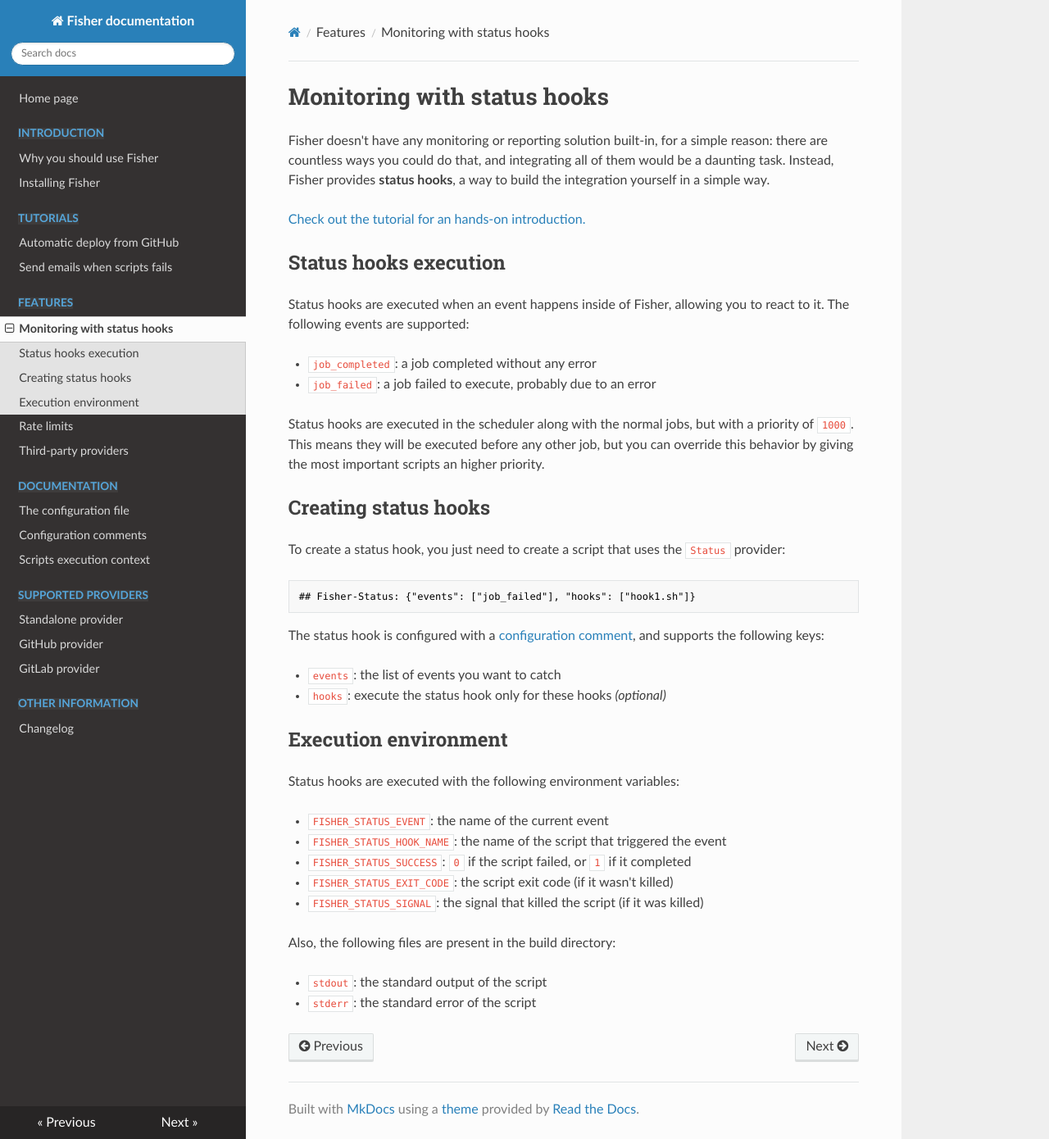
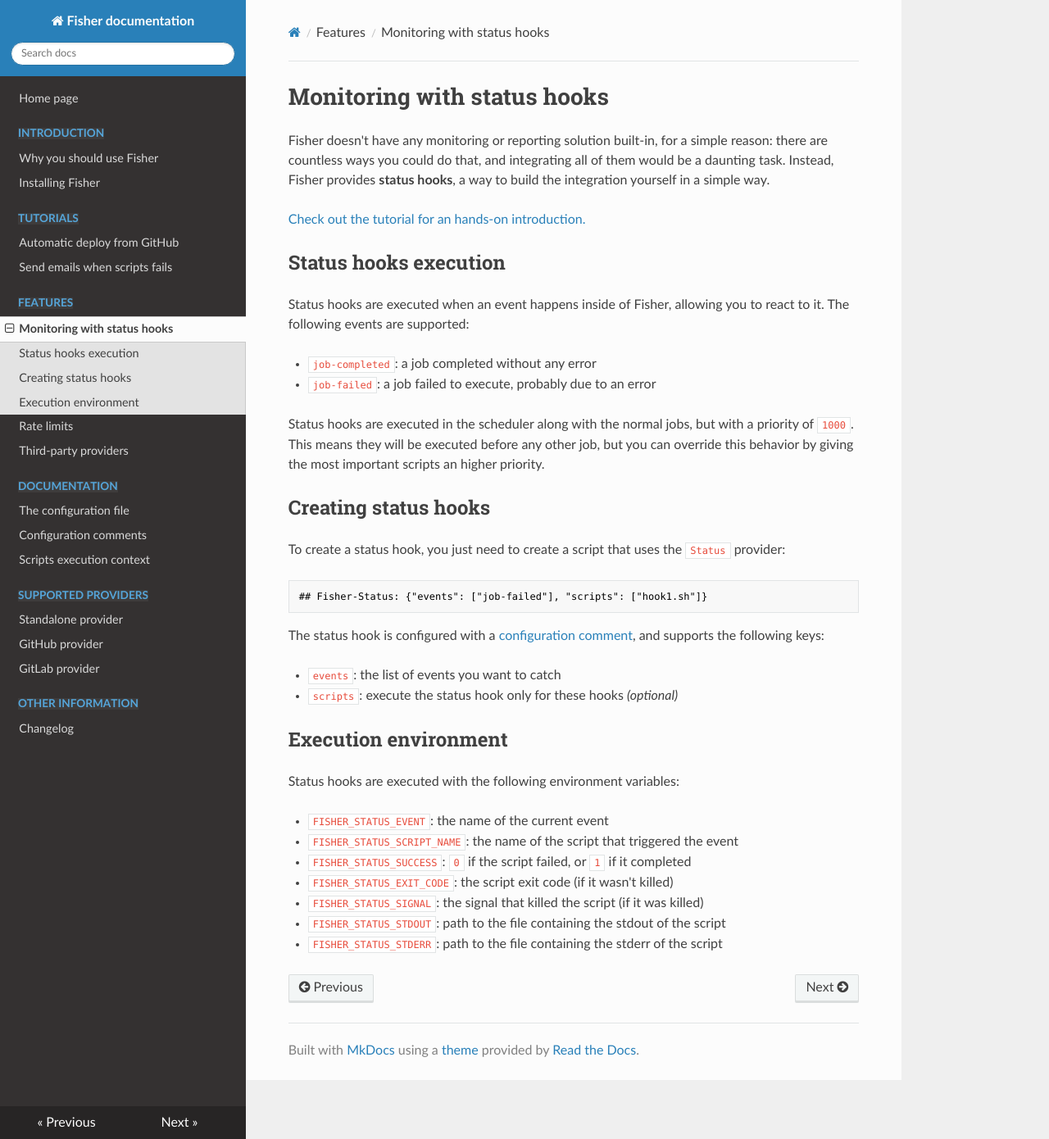
Before and after one commit to pietroalbini/fisher, an MkDocs documentation site: the page built from docs/src/features/status-hooks.md, in a window 1280 px wide and 1390 px high. Shown: the whole window at 82% size. Built offline with MkDocs 1.6.1, drawn with Linux system fonts in a browser that asks for light colours; nearby versions of some CDN libraries; old or Windows-style settings are respelled for this version of MkDocs.

Commit message:
status: improve consistency

````diff
--- a/docs/src/features/status-hooks.md
+++ b/docs/src/features/status-hooks.md
@@ -14,8 +14,8 @@ build the integration yourself in a simple way.
 Status hooks are executed when an event happens inside of Fisher, allowing you
 to react to it. The following events are supported:
 
-* `job_completed`: a job completed without any error
-* `job_failed`: a job failed to execute, probably due to an error
+* `job-completed`: a job completed without any error
+* `job-failed`: a job failed to execute, probably due to an error
 
 Status hooks are executed in the scheduler along with the normal jobs, but with
 a priority of `1000`. This means they will be executed before any other job,
@@ -28,26 +28,23 @@ To create a status hook, you just need to create a script that uses the
 `Status` provider:
 
 ```plain
-## Fisher-Status: {"events": ["job_failed"], "hooks": ["hook1.sh"]}
+## Fisher-Status: {"events": ["job-failed"], "scripts": ["hook1.sh"]}
 ```
 
 The status hook is configured with a [configuration
 comment](../config-comments.md), and supports the following keys:
 
 * `events`: the list of events you want to catch
-* `hooks`: execute the status hook only for these hooks *(optional)*
+* `scripts`: execute the status hook only for these hooks *(optional)*
 
 ## Execution environment
 
 Status hooks are executed with the following environment variables:
 
 * `FISHER_STATUS_EVENT`: the name of the current event
-* `FISHER_STATUS_HOOK_NAME`: the name of the script that triggered the event
+* `FISHER_STATUS_SCRIPT_NAME`: the name of the script that triggered the event
 * `FISHER_STATUS_SUCCESS`: `0` if the script failed, or `1` if it completed
 * `FISHER_STATUS_EXIT_CODE`: the script exit code (if it wasn't killed)
 * `FISHER_STATUS_SIGNAL`: the signal that killed the script (if it was killed)
-
-Also, the following files are present in the build directory:
-
-* `stdout`: the standard output of the script
-* `stderr`: the standard error of the script
+* `FISHER_STATUS_STDOUT`: path to the file containing the stdout of the script
+* `FISHER_STATUS_STDERR`: path to the file containing the stderr of the script
````
Also changed, not shown: docs/src/tutorial/failure-email.md (+7 -7 lines), CHANGELOG.md, 3 other files.
